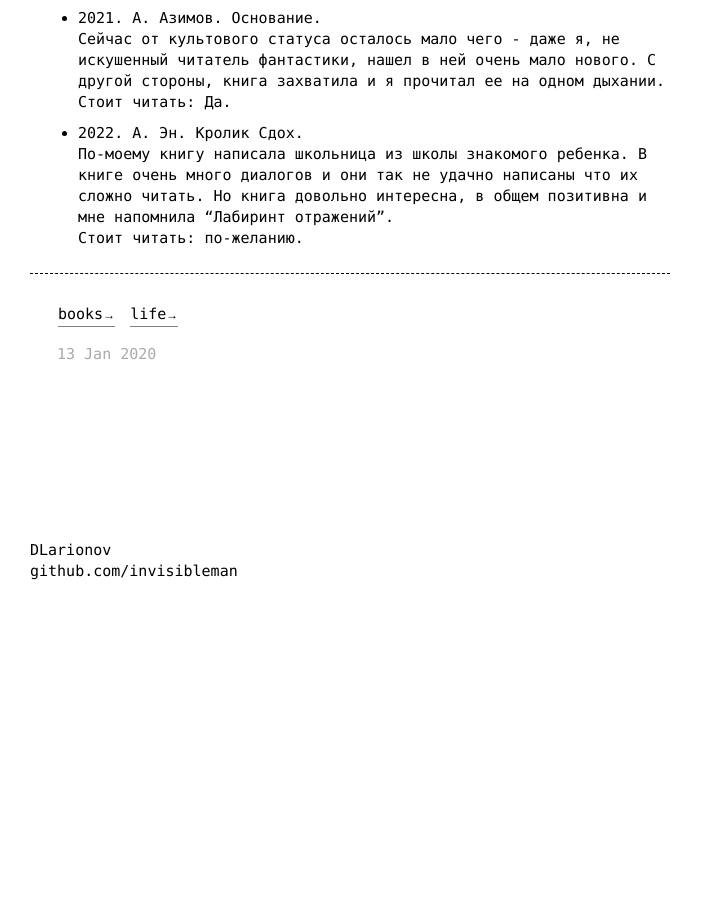
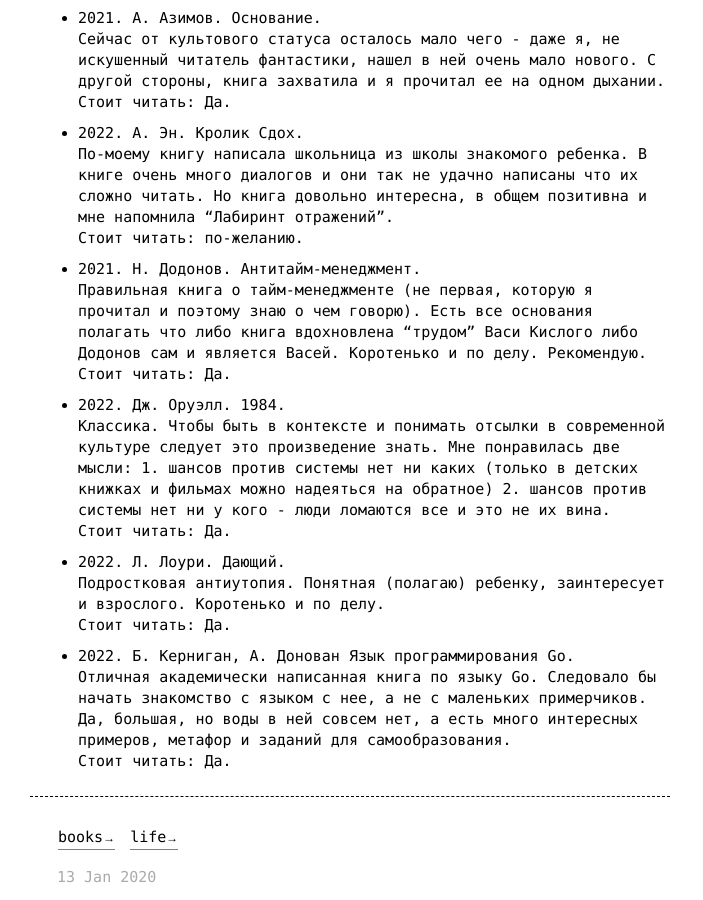
Before and after one commit to InvisibleMan/blog.dlarionov.info, a Jekyll site: the page built from pages/readed_books.md, in a window 1280 px wide and 900 px high, scrolled down 5212 px. Shown: the whole window, without its empty margins (0-703 px from the left). Built offline with Jekyll 4.4.1, drawn with Linux system fonts in a browser that asks for light colours; before the commit the page ends 5814 px from its top, so only the background shows below that.

Commit message:
Добавлены ревью на книги: Н. Додонов. Антитайм-менеджмент, Дж. Оруэлл. 1984, Л. Лоури. Дающий, Б. Керниган, А. Донован Язык программирования Go

```diff
--- a/pages/readed_books.md
+++ b/pages/readed_books.md
@@ -189,3 +189,19 @@ tags:
 + *2022*. А. Эн. **Кролик Сдох**.
   По-моему книгу написала школьница из школы знакомого ребенка. В книге очень много диалогов и они так не удачно написаны что их сложно читать. Но книга довольно интересна, в общем позитивна и мне напомнила "Лабиринт отражений".
   Стоит читать: **по-желанию**.
+
++ *2021*. Н. Додонов. **Антитайм-менеджмент**.
+  Правильная книга о тайм-менеджменте (не первая, которую я прочитал и поэтому знаю о чем говорю). Есть все основания полагать что либо книга вдохновлена "трудом" Васи Кислого либо Додонов сам и является Васей. Коротенько и по делу. Рекомендую.
+  Стоит читать: **Да**.
+
++ *2022*. Дж. Оруэлл. **1984**.
+  Классика. Чтобы быть в контексте и понимать отсылки в современной культуре следует это произведение знать. Мне понравилась две мысли: 1. шансов против системы нет ни каких (только в детских книжках и фильмах можно надеяться на обратное) 2. шансов против системы нет ни у кого - люди ломаются все и это не их вина.
+  Стоит читать: **Да**.
+
++ *2022*. Л. Лоури. **Дающий**.
+  Подростковая антиутопия. Понятная (полагаю) ребенку, заинтересует и взрослого. Коротенько и по делу.
+  Стоит читать: **Да**.
+
++ *2022*. Б. Керниган, А. Донован **Язык программирования Go**.
+  Отличная академически написанная книга по языку Go. Следовало бы начать знакомство с языком с нее, а не с маленьких примерчиков. Да, большая, но воды в ней совсем нет, а есть много интересных примеров, метафор и заданий для самообразования.
+  Стоит читать: **Да**.
```
